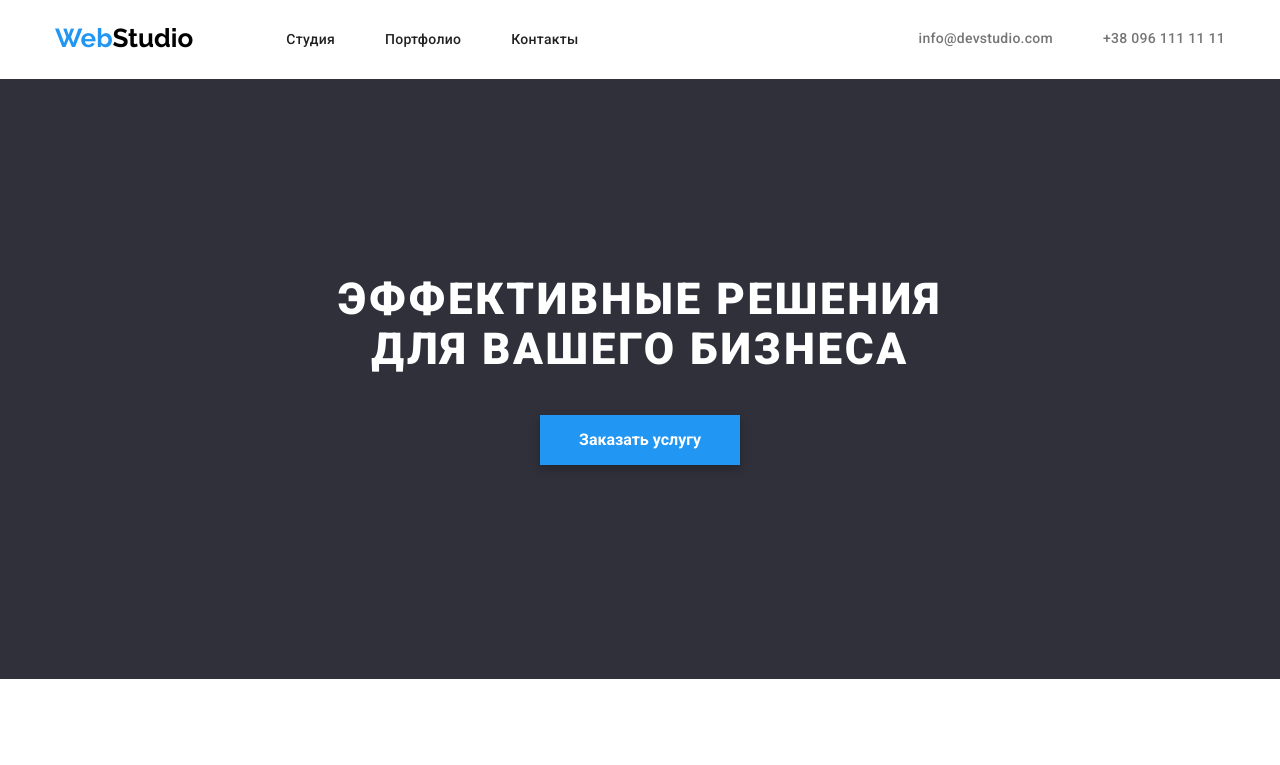
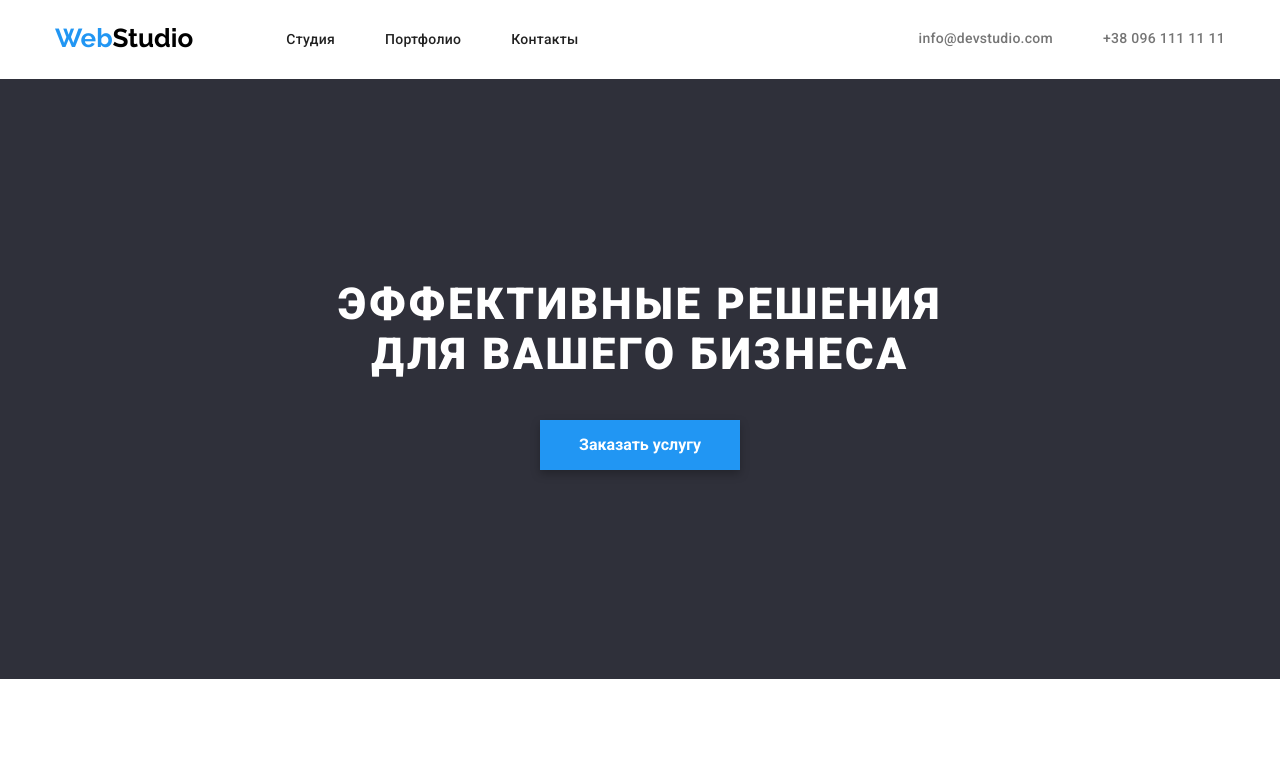
Before and after one commit to DyPeBaP/goit-markup-hw-02, a plain HTML site: page index.html in a window 1280 px wide. Shown: the top 765 px of the page. Drawn offline with nearby package versions, Linux system fonts and the light colour scheme.

Commit message:
Update style.css

```diff
--- a/css/style.css
+++ b/css/style.css
@@ -119,13 +119,14 @@ img {
 /*======HERO======*/
 
 .text-button-center {
-  padding-top: 195px;
   text-align: center;
 }
 .section-hero {
   background-color: #2f303a;
   width: auto;
   height: 600px;
+  padding-top: 200px;
+  padding-bottom: 200px;
 }
 
 .hero-text {
```
